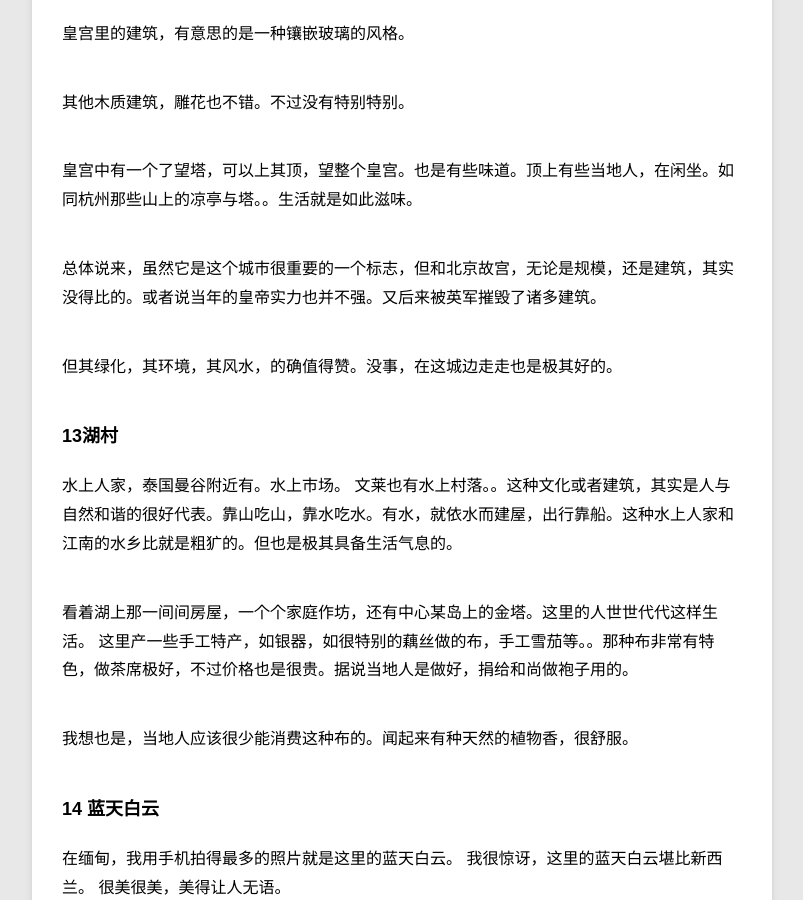
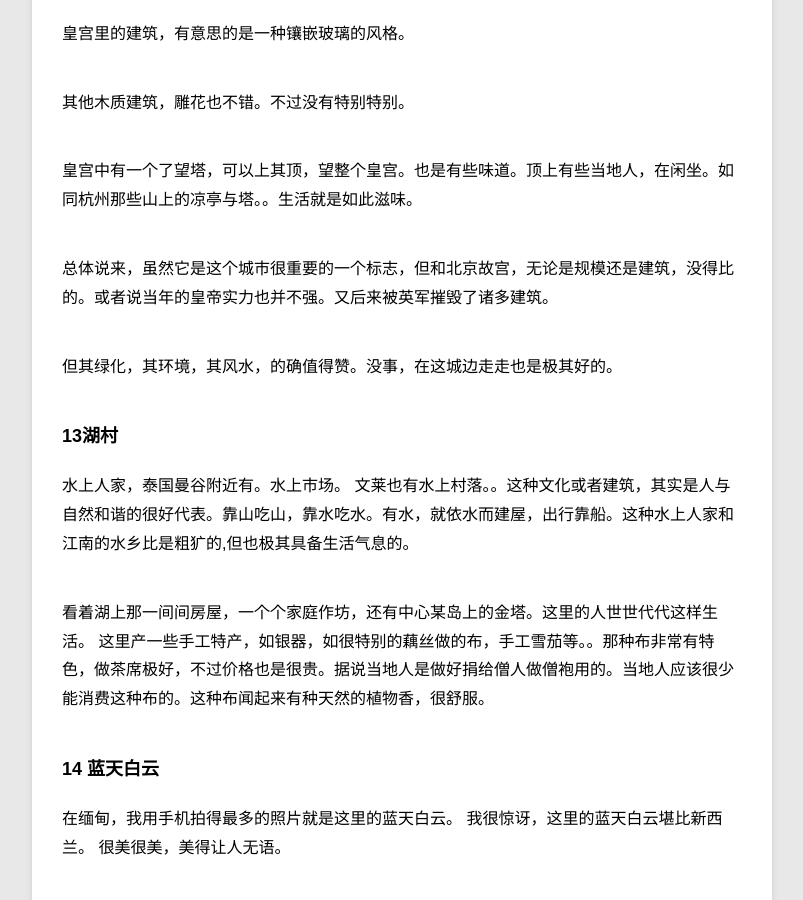
Before and after one commit to violettianjie/violettianjie.github.io, a Jekyll site: the page built from _posts/blog/2018-12-09-travel.md, in a window 1280 px wide and 900 px high, scrolled down 12012 px. Shown: the whole window, without its empty margins (78-881 px from the left). Built offline with Jekyll 4.4.1, drawn with Linux system fonts in a browser that asks for light colours.

Commit message:
Update 2018-12-09-travel.md

```diff
--- a/_posts/blog/2018-12-09-travel.md
+++ b/_posts/blog/2018-12-09-travel.md
@@ -308,19 +308,17 @@ Sherry 说仰光才是真正的田园城市。
 
 皇宫中有一个了望塔，可以上其顶，望整个皇宫。也是有些味道。顶上有些当地人，在闲坐。如同杭州那些山上的凉亭与塔。。生活就是如此滋味。
 
-总体说来，虽然它是这个城市很重要的一个标志，但和北京故宫，无论是规模，还是建筑，其实没得比的。或者说当年的皇帝实力也并不强。又后来被英军摧毁了诸多建筑。
+总体说来，虽然它是这个城市很重要的一个标志，但和北京故宫，无论是规模还是建筑，没得比的。或者说当年的皇帝实力也并不强。又后来被英军摧毁了诸多建筑。
 
 但其绿化，其环境，其风水，的确值得赞。没事，在这城边走走也是极其好的。
 
 ### 13湖村
 
 水上人家，泰国曼谷附近有。水上市场。
-文莱也有水上村落。。这种文化或者建筑，其实是人与自然和谐的很好代表。靠山吃山，靠水吃水。有水，就依水而建屋，出行靠船。这种水上人家和江南的水乡比就是粗犷的。但也是极其具备生活气息的。
+文莱也有水上村落。。这种文化或者建筑，其实是人与自然和谐的很好代表。靠山吃山，靠水吃水。有水，就依水而建屋，出行靠船。这种水上人家和江南的水乡比是粗犷的,但也极其具备生活气息的。
 
 看着湖上那一间间房屋，一个个家庭作坊，还有中心某岛上的金塔。这里的人世世代代这样生活。
-这里产一些手工特产，如银器，如很特别的藕丝做的布，手工雪茄等。。那种布非常有特色，做茶席极好，不过价格也是很贵。据说当地人是做好，捐给和尚做袍子用的。
-
-我想也是，当地人应该很少能消费这种布的。闻起来有种天然的植物香，很舒服。
+这里产一些手工特产，如银器，如很特别的藕丝做的布，手工雪茄等。。那种布非常有特色，做茶席极好，不过价格也是很贵。据说当地人是做好捐给僧人做僧袍用的。当地人应该很少能消费这种布的。这种布闻起来有种天然的植物香，很舒服。
 
 
 
```
